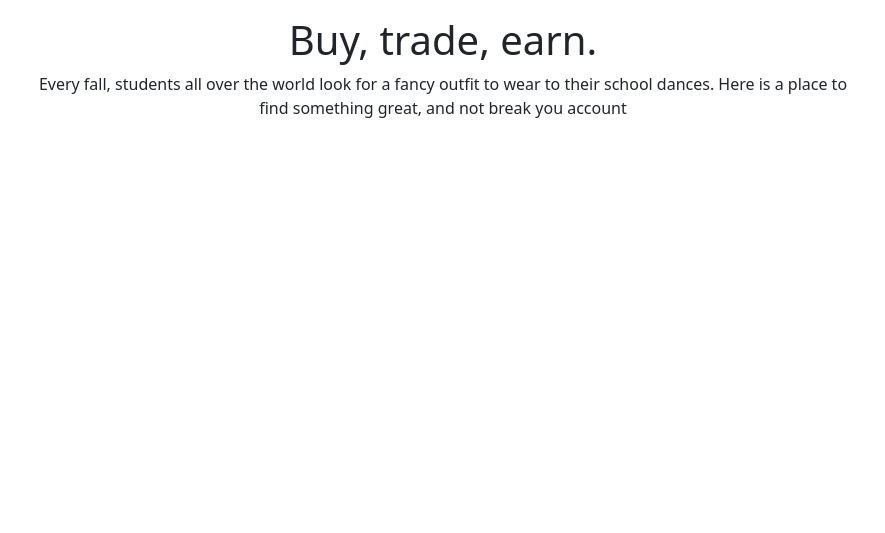
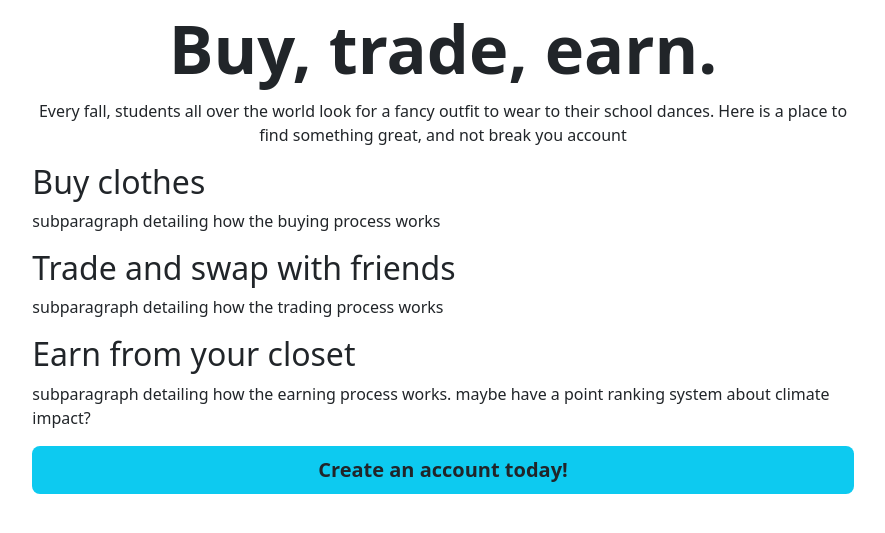
Before and after one commit to notskiing/CAC2024, a Flask app: page / in a window 1280 px wide. Shown: the part 56-589 px from the top of the page, without its empty margins (197-1082 px from the left). Run offline with Flask 3, Linux system fonts and the light colour scheme.

Commit message:
added more content abt the different aspects of the app, buying trading earning

```diff
--- a/templates/index.html
+++ b/templates/index.html
@@ -7,9 +7,18 @@
     <title>Bootstrap demo</title>
     <link href="https://cdn.jsdelivr.net/npm/bootstrap@5.3.3/dist/css/bootstrap.min.css" rel="stylesheet"
         integrity="sha384-QWTKZyjpPEjISv5WaRU9OFeRpok6YctnYmDr5pNlyT2bRjXh0JMhjY6hW+ALEwIH" crossorigin="anonymous">
+
+        <style>
+            h1{font-size: calc(1.525rem + 3.3vw);}
+        </style>
+
+</head>
+
+<body>
+
     <nav class="navbar navbar-expand-lg bg-body-tertiary">
         <div class="container-fluid">
-            <a class="navbar-brand" href="#">name here</a>
+            <a class="navbar-brand" href="/">name here</a>
             <button class="navbar-toggler" type="button" data-bs-toggle="collapse"
                 data-bs-target="#navbarSupportedContent" aria-controls="navbarSupportedContent" aria-expanded="false"
                 aria-label="Toggle navigation">
@@ -43,17 +52,36 @@
             </div>
         </div>
     </nav>
-</head>
-<body>
 
-    <!-- <div class="text-center"> -->
-        <div class="cover-container d-flex p-3 col-md-8 mx-auto flex-column">
+    <div class="cover-container d-flex p-3 col-md-8 mx-auto flex-column">
+        <div>
+            <h1 class="text-center mb-3 fw-semibold lh-1">Buy, trade, earn.</h1>
 
-        <h1 class="text-center">Buy, trade, earn.</h1>
+            <p class="text-center">Every fall, students all over the world look for a fancy outfit to wear to their
+                school dances. Here is a place to
+                find something great, and not break you account</p>
+        </div>
+        <div>
+            <h1 class="fs-2">Buy clothes</h1>
+            <p>subparagraph detailing how the buying process works</p>
+        </div>
+        <div>
+            <h1 class="fs-2">Trade and swap with friends</h1>
+            <p>subparagraph detailing how the trading process works</p>
+        </div>
+        <div>
+            <h1 class="fs-2">Earn from your closet</h1>
+            <p>subparagraph detailing how the earning process works. maybe have a point ranking system about climate impact?</p>
+        </div>
+        <div>
+            <a href="/register"
+            class="btn btn-lg bd-btn-lg btn-bd-secondary bg-info d-flex align-items-center justify-content-center fw-semibold">Create
+            an account today!</a>
+        </div>
 
-        <p class="text-center">Every fall, students all over the world look for a fancy outfit to wear to their school dances. Here is a place to
-            find something great, and not break you account</p>
     </div>
+
+
     <script src="https://cdn.jsdelivr.net/npm/bootstrap@5.3.3/dist/js/bootstrap.bundle.min.js"
         integrity="sha384-YvpcrYf0tY3lHB60NNkmXc5s9fDVZLESaAA55NDzOxhy9GkcIdslK1eN7N6jIeHz"
         crossorigin="anonymous"></script>
```
